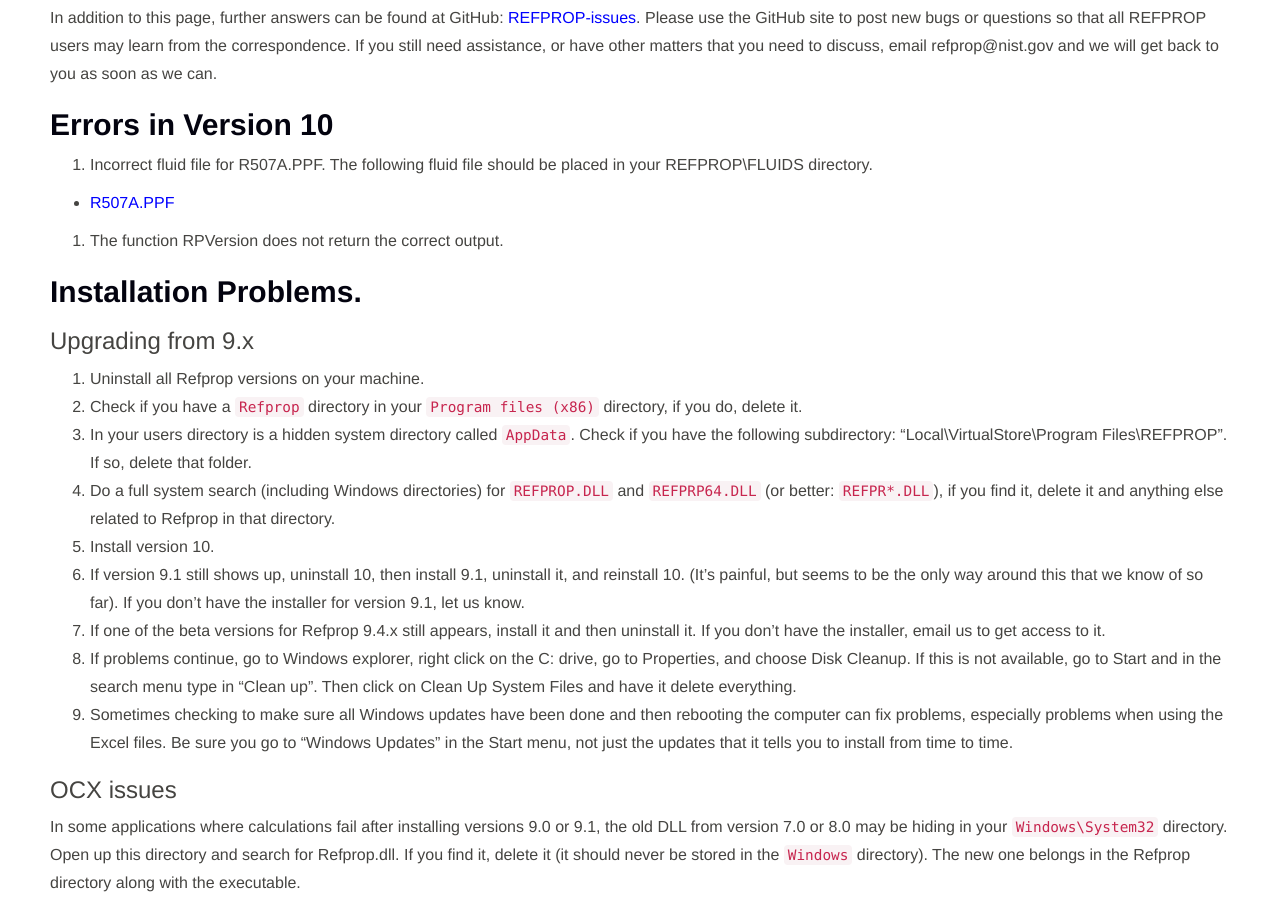
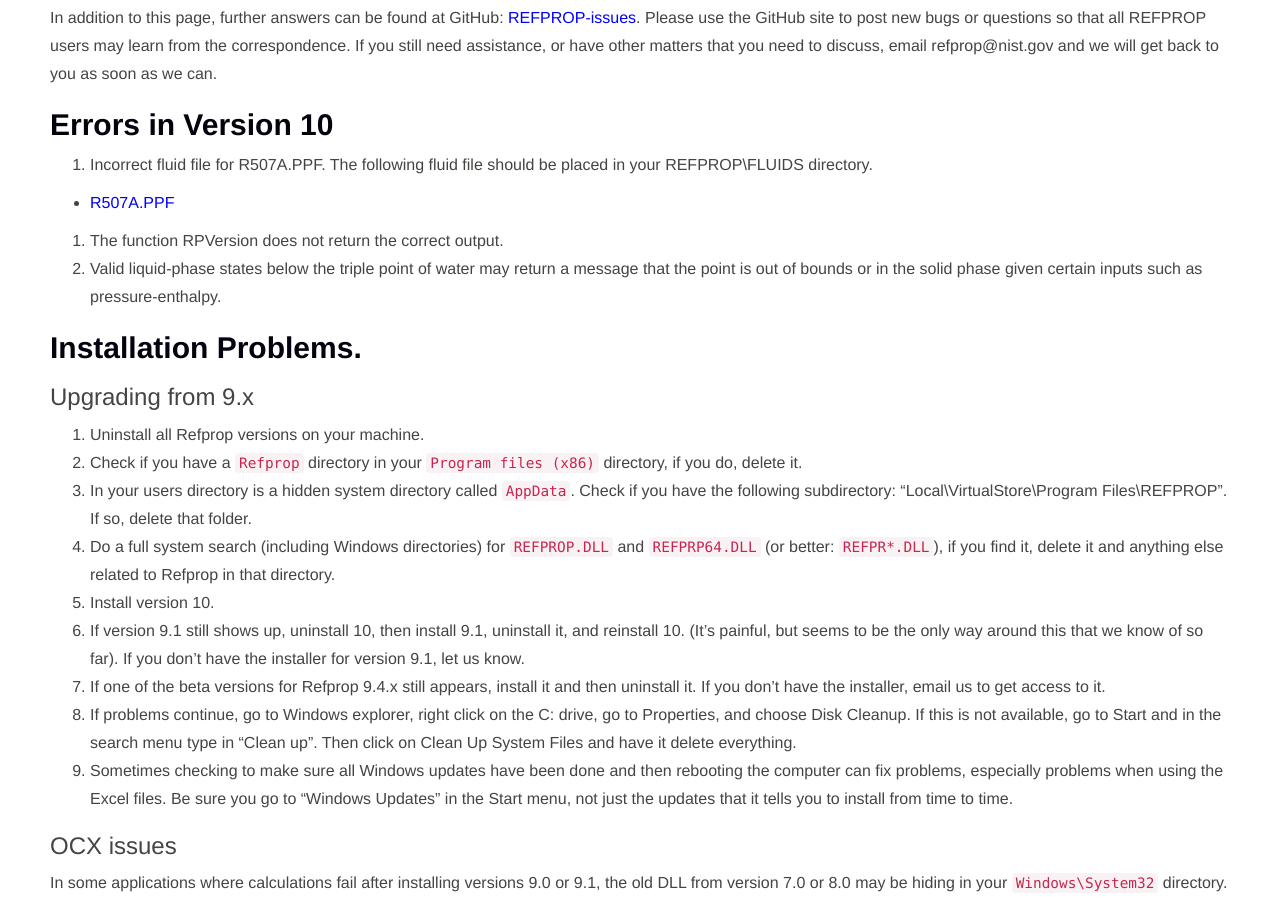
Before and after one commit to usnistgov/REFPROP-docs, a Jekyll site: the page built from index.md, in a window 1280 px wide and 900 px high, scrolled down 1544 px. Built offline with Jekyll 4.4.1, drawn with Linux system fonts in a browser that asks for light colours; nearby versions of some CDN libraries; library files that are not in the unit come from our copies.

Commit message:
Update index.md

```diff
--- a/index.md
+++ b/index.md
@@ -70,6 +70,7 @@
 - [R507A.PPF](https://trc.nist.gov/refprop/FAQ/R507A.PPF)
 
 2.  The function RPVersion does not return the correct output.
+3.  Valid liquid-phase states below the triple point of water may return a message that the point is out of bounds or in the solid phase given certain inputs such as pressure-enthalpy.
 
 ## Installation Problems.
 
```
